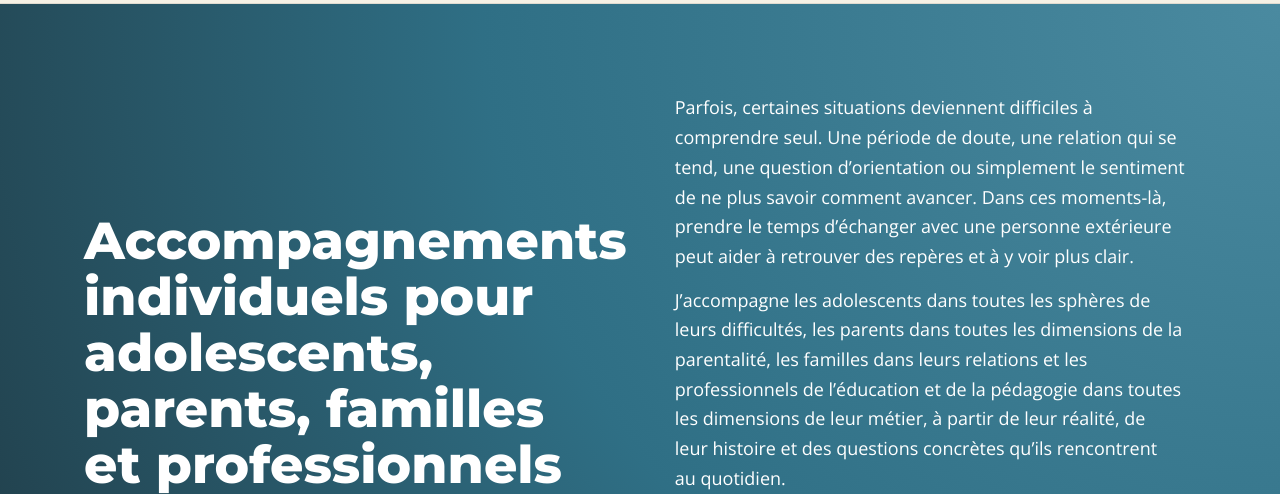
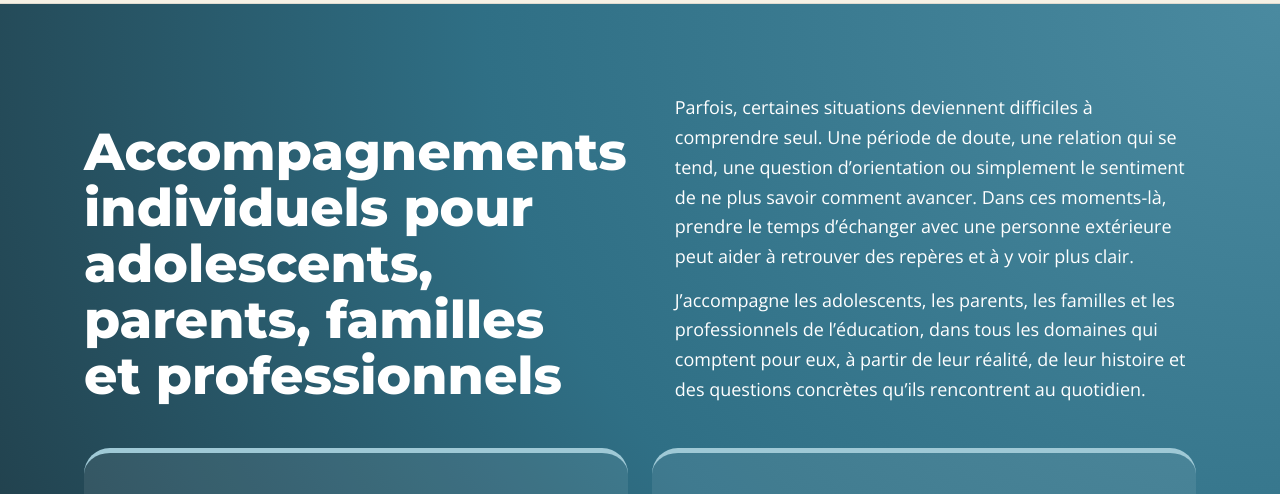
Before and after one commit to Flocquet/freddylocquet-site, a plain HTML site: page accompagnements.html in a window 1280 px wide. Shown: the part 103-597 px from the top of the page. Drawn offline with Linux system fonts and the light colour scheme.

Commit message:
Add files via upload

```diff
--- a/accompagnements.html
+++ b/accompagnements.html
@@ -73,7 +73,7 @@ Dans ces moments-là, prendre le temps d’échanger avec une personne extérieu
 </p>
 
 <p>
-J’accompagne les adolescents dans toutes les sphères de leurs difficultés, les parents dans toutes les dimensions de la parentalité, les familles dans leurs relations et les professionnels de l’éducation et de la pédagogie dans toutes les dimensions de leur métier, à partir de leur réalité, de leur histoire et des questions concrètes qu’ils rencontrent au quotidien.
+J’accompagne les adolescents, les parents, les familles et les professionnels de l’éducation, dans tous les domaines qui comptent pour eux, à partir de leur réalité, de leur histoire et des questions concrètes qu’ils rencontrent au quotidien.
 </p>
 </div>
     </div>
```
Also changed, not shown: index.html (+1 -1 lines).
